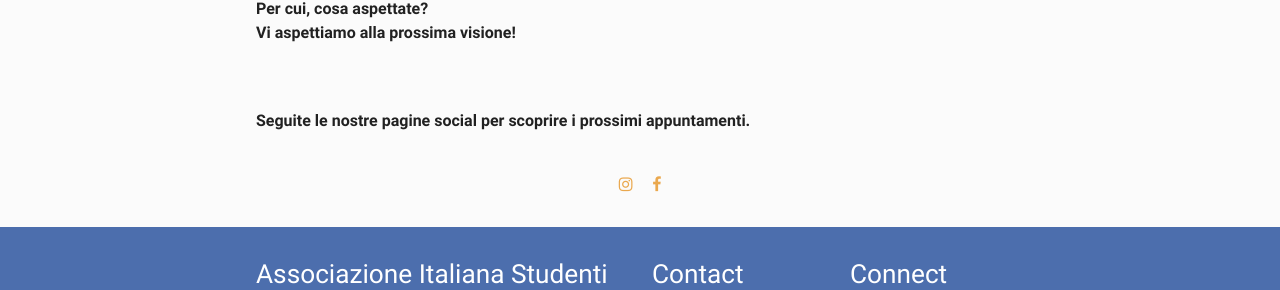
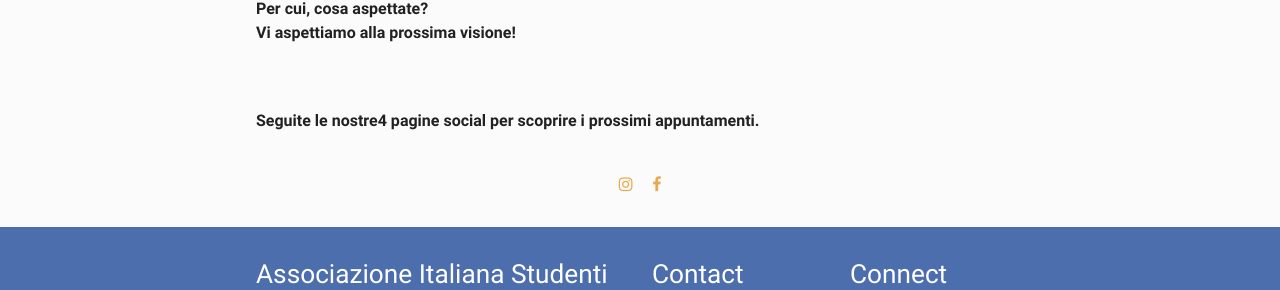
Before and after one commit to ai-sf/aisf_perugia, a Jekyll site: the page built from QFT.md, in a window 1280 px wide. Shown: the part 1248-1538 px from the top of the page. Built offline with Jekyll 4.4.1, drawn with Linux system fonts in a browser that asks for light colours; nearby versions of some CDN libraries; our own code applies the rules of GitHub Pages for plain Markdown files.

Commit message:
Update QFT.md

```diff
--- a/QFT.md
+++ b/QFT.md
@@ -38,7 +38,7 @@
 Vi aspettiamo alla prossima visione!</b>
 
 <br><br>
-<b>Seguite le nostre pagine social per scoprire i prossimi appuntamenti.</b>
+<b>Seguite le nostre4 pagine social per scoprire i prossimi appuntamenti.</b>
 <br>
 <center>
 <br>
```
